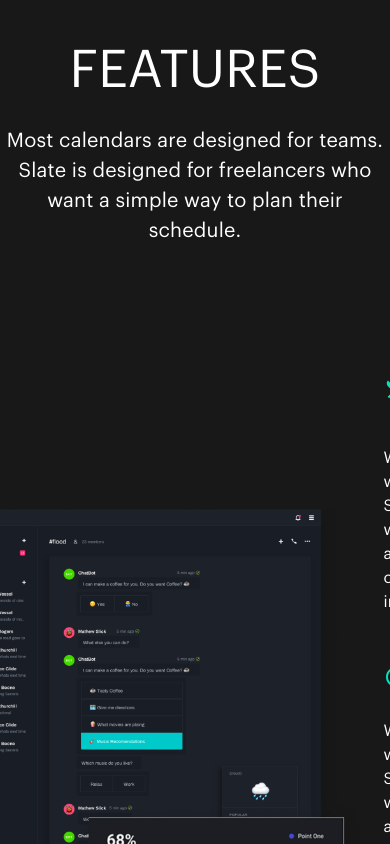
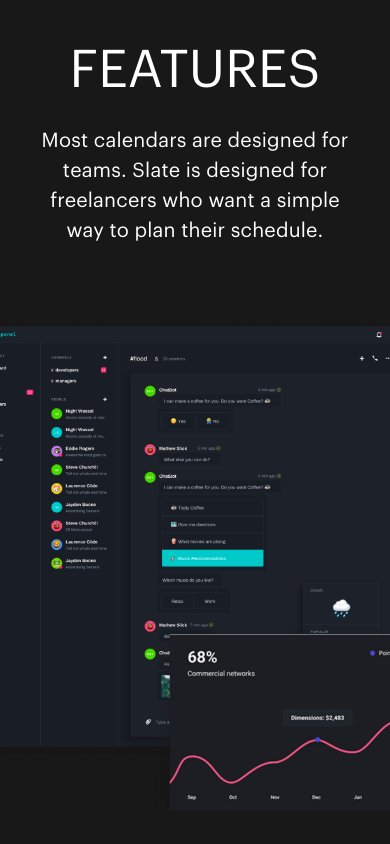
Before and after one commit to TheDa21crj/Landing-Page, a React (Create React App) app: page / in a window 390 px wide. Shown: the part 1240-2084 px from the top of the page. Built offline with nearby package versions, Linux system fonts and the light colour scheme.

Commit message:
Update Features.css

```diff
--- a/src/Components/Css/Features.css
+++ b/src/Components/Css/Features.css
@@ -95,4 +95,18 @@
     text-align: left;
 }
 
-@media only screen and (max-width: 550px) {}
+@media only screen and (max-width: 550px) {
+    .FeaturesPTagDiv p {
+        width: 80%;
+        margin-left: 10%;
+    }
+    .FeatureDetailsDiv {
+        flex-direction: column;
+    }
+    .FeatureScreenImgTag {
+        margin-bottom: 50px;
+    }
+    .FeatureRowHeadDiv {
+        margin-bottom: 20px;
+    }
+}
```
